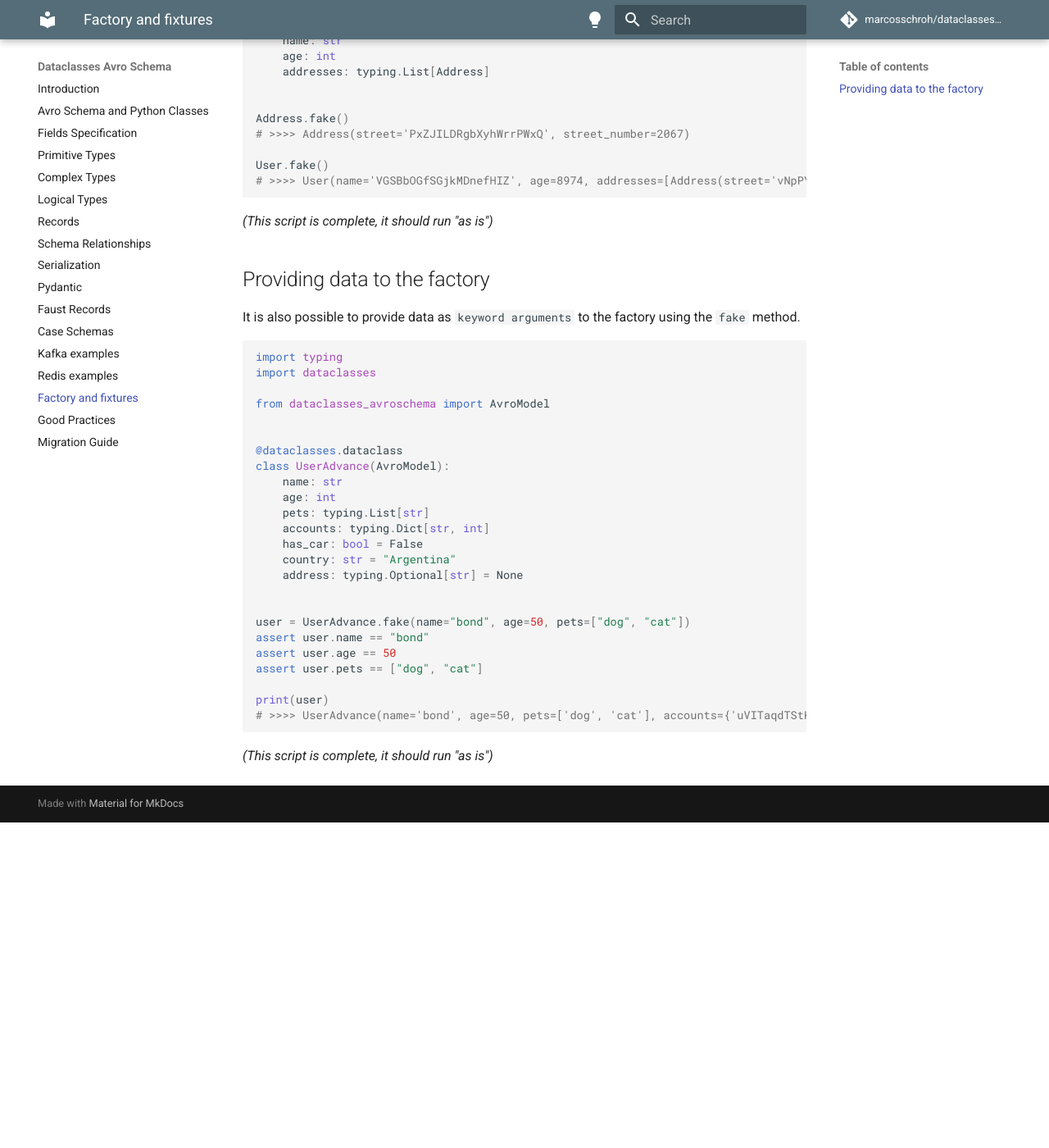
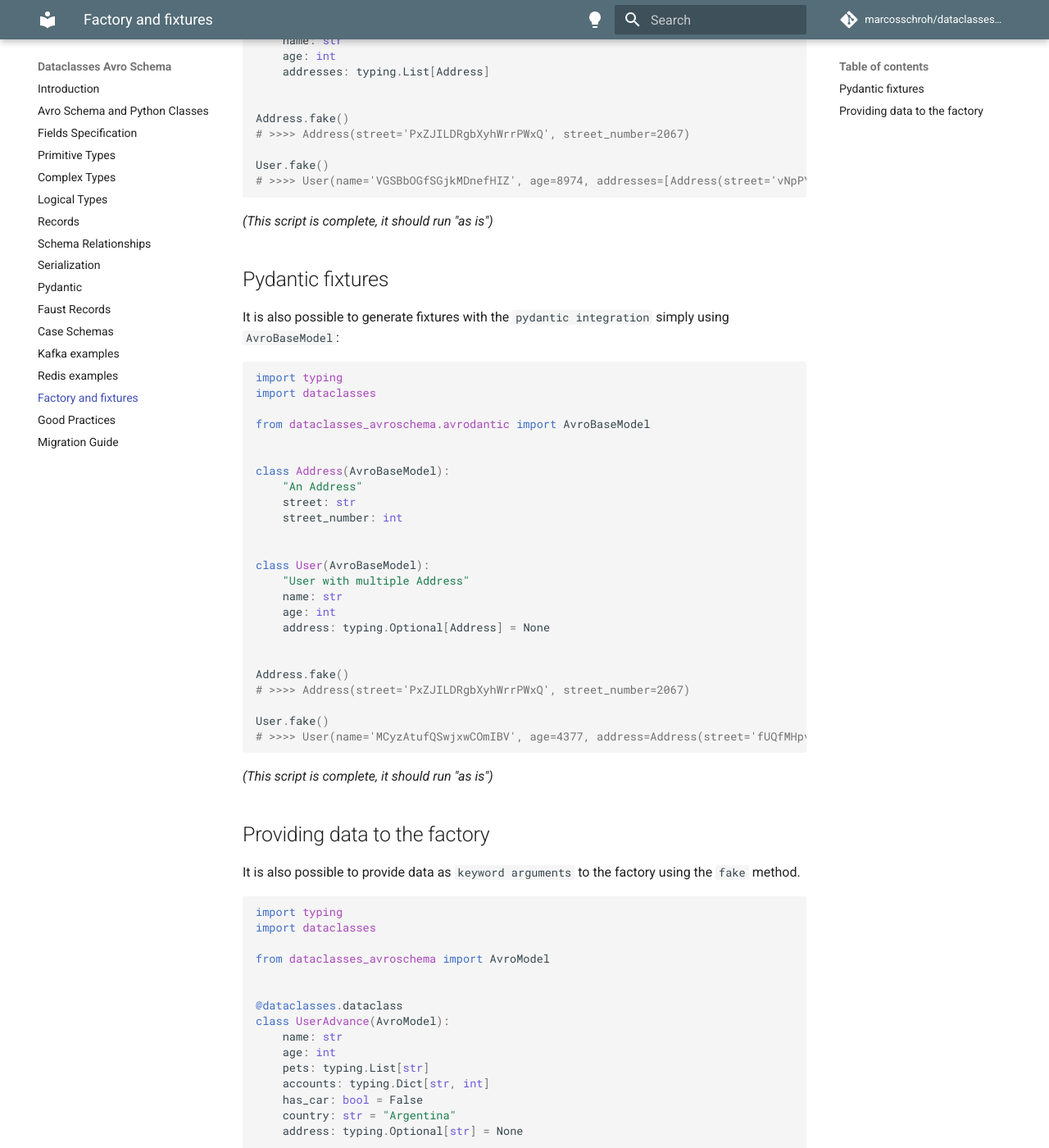
Before and after one commit to marcosschroh/dataclasses-avroschema, an MkDocs documentation site: the page built from docs/factories_and_fixtures.md, in a window 1280 px wide and 1400 px high, scrolled down 569 px. Shown: the whole window at 82% size. Built offline with MkDocs 1.6.1 and Material for MkDocs 9.7.7, drawn with Linux system fonts in a browser that asks for light colours; comment, search, counter and statistics services are not loaded; before the commit the page ends 1572 px from its top, so only the background shows below that.

Commit message:
fix: fake generation with optional user defined types (#228)
Co-authored-by: Marcos Schroh <marcos.schroh@kpn.com>

````diff
--- a/docs/factories_and_fixtures.md
+++ b/docs/factories_and_fixtures.md
@@ -28,6 +28,39 @@ Address.fake()
 
 User.fake()
 # >>>> User(name='VGSBbOGfSGjkMDnefHIZ', age=8974, addresses=[Address(street='vNpPYgesiHUwwzGcmMiS', street_number=4790)])
+```
+
+*(This script is complete, it should run "as is")*
+
+## Pydantic fixtures
+
+It is also possible to generate fixtures with the `pydantic integration` simply using `AvroBaseModel`:
+
+```python
+import typing
+import dataclasses
+
+from dataclasses_avroschema.avrodantic import AvroBaseModel
+
+
+class Address(AvroBaseModel):
+    "An Address"
+    street: str
+    street_number: int
+
+
+class User(AvroBaseModel):
+    "User with multiple Address"
+    name: str
+    age: int
+    address: typing.Optional[Address] = None
+
+
+Address.fake()
+# >>>> Address(street='PxZJILDRgbXyhWrrPWxQ', street_number=2067)
+
+User.fake()
+# >>>> User(name='MCyzAtufQSwjxwCOmIBV', age=4377, address=Address(street='fUQfMHpvxsfmBDcaWJxb', street_number=722))
 ```
 
 *(This script is complete, it should run "as is")*
````
Also changed, not shown: 2 other files.
